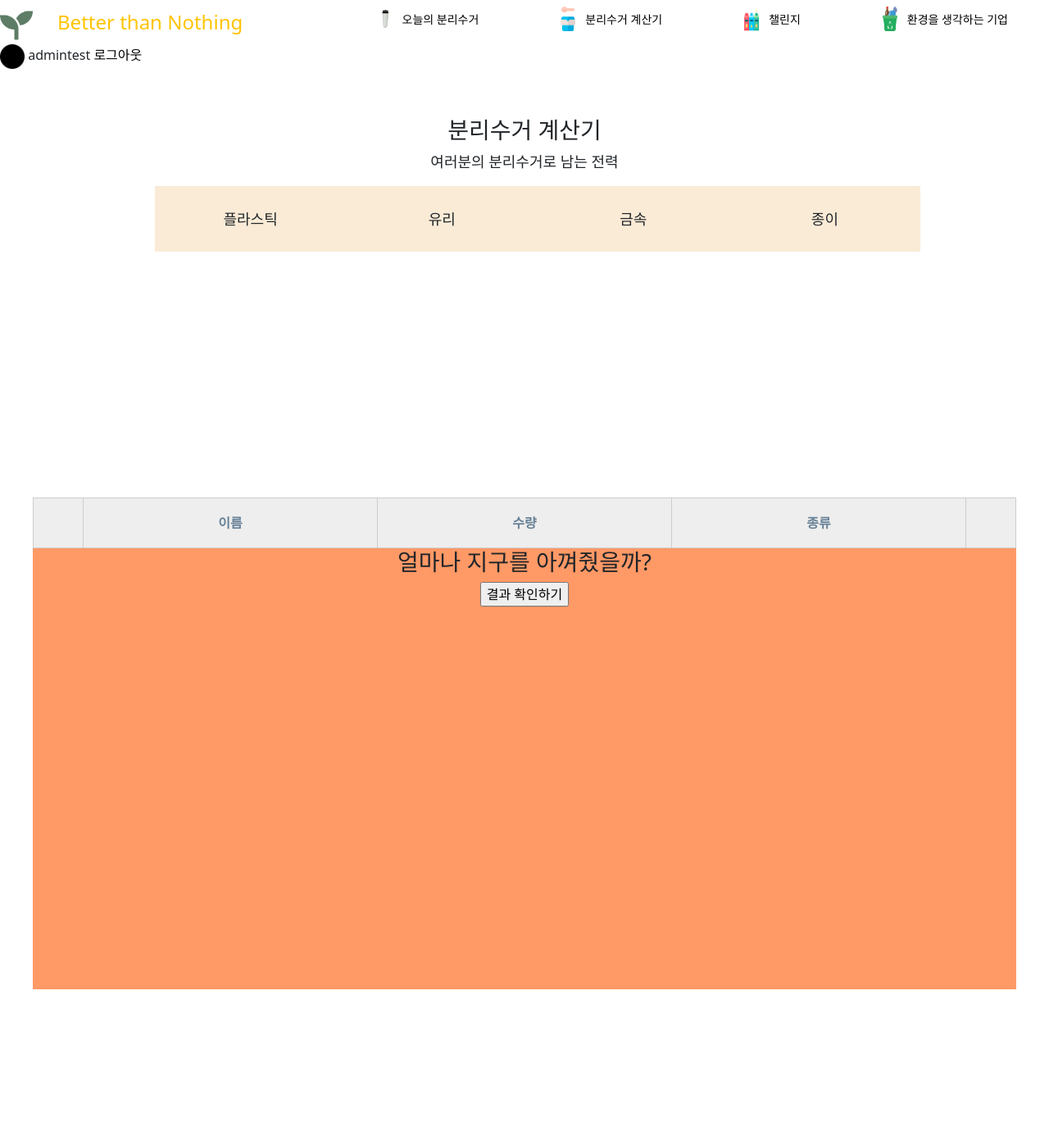
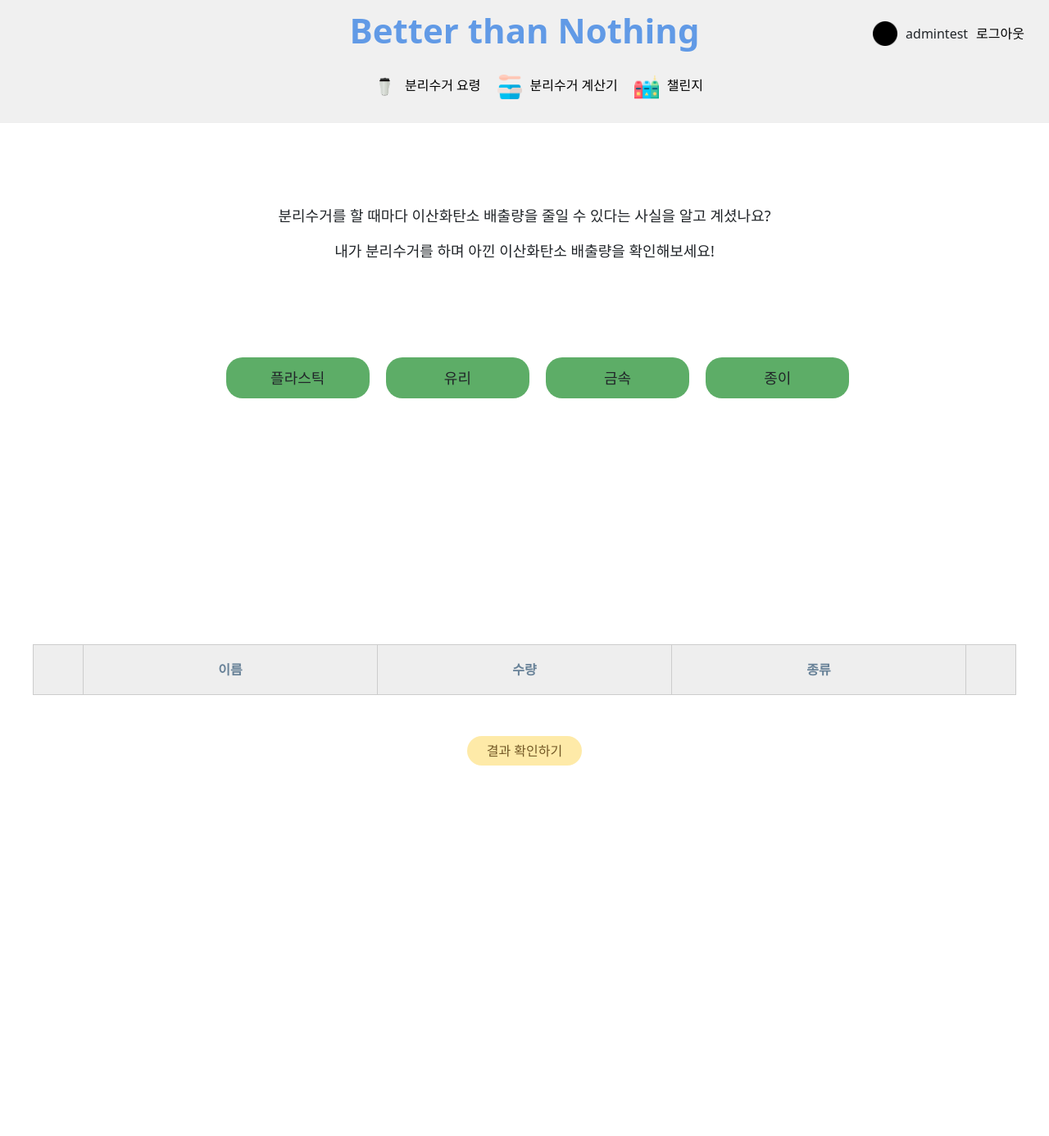
Before and after one commit to AlwaysBeMyDay1/Betterthannothing, a Django app: page /calculator/ in a window 1280 px wide. Shown: the whole page at 82% size. Before the commit the page ends 1207 px from the top, so only its background shows below. Run offline with Django 3.2, Linux system fonts and the light colour scheme; a user stored in the database is signed in; lists and menus that the app fills with data are empty.

Commit message:
navbar / calculator css

```diff
--- a/instruction/static/way.css
+++ b/instruction/static/way.css
@@ -1,6 +1,6 @@
 body {
     color: #555;
-    background: #eeeeee;
+    /* background: #eeeeee; */
     margin:0;
     padding: 0;
     box-sizing: border-box;}
@@ -40,14 +40,14 @@ body {
     border: 1px solid transparent;}
 
   label:hover {
-    color: #2e9cdf;
+    color: #2e7c46;
     cursor: pointer;}
 
   /* input 클릭시, label 스타일 */
   input:checked + label {
     color: #555;
     border: 1px solid #ddd;
-    border-top: 2px solid #2e9cdf;
+    border-top: 2px solid #2e7c46;
     border-bottom: 1px solid #ffffff;}
 
   #tab1:checked~#content1,
--- a/mainapp/static/css/mainstyle.css
+++ b/mainapp/static/css/mainstyle.css
@@ -60,79 +60,85 @@ p {
   font-size: 18px;
 }
 
-/* HTML */
-
-#navbar_top {
-  align-items: center;
-  text-align: center;
-
-  padding: 5px 50px;
-  display: flex;
-  justify-content: space-between;
-}
-
-.main__icon {
-  align-items: center;
-  display: flex;
-
-}
-
-.main__icon img {
-  margin-right: 30px;
-  width: 40px;
-  height: 40px;
-}
-
-.main__icon h1 {
-  color: rgb(255, 196, 0);
-  font-size: 24px;
+button{
+  background: none;
+  border: none;
 }
 
 
-.navbar ul {
-  display: flex;
+/* HTML */
+#main_nav {
+  width:100%;
+height: 150px;
+background-color: #f0f0f0;
+display: flex;
+flex-direction: column;
+justify-content: center;
+align-items: center;
+border-bottom: 1px solid #eeeeee;
 }
 
-.navbar ul li {
-  margin: 0 50px;
-  font-size: 14px;
+.navbar_top{
+  align-items: center;
+  display:flex;
+  flex-direction: row;
+  margin-bottom: 20px;
 }
 
-.navbar ul a {
-  justify-content: center;
-  align-items: center;
-  display: flex;
+.navbar_top .title{
+  position: relative;
+}
+.navbar_top .title a h1{
+  font-size:42px;
+  font-weight:bolder;
+  color:var(--blue-main--);
 }
 
-.navbar ul a img {
-  padding-right: 12px;
+.user__profile{
+  display:flex;
+  flex-direction: row;
+  align-items: center;
+  position: absolute;
+  right: 20px;
+  margin:0;
 }
 
-.navbar ul li img {
-  width: 30px;
-  height: 30px;
+.user__profile a{
+  padding: 10px;
+}
+.user__profile a img{
+  width:30px;
+  height:30px;
 }
 
-.navbar ul li a p {
-  font-size: 14px;
+.nav_categories ul{
+  display:flex;
+  flex-direction: row;
+  text-align: center;
 }
 
-.user__profile img {
-  width: 30px;
-  height: 30px;
+.nav_categories ul li{
+  padding: 0 10px;
+}
+.nav_categories ul li a img{
+  width:30px;
+  height:30px;
+  margin-right: 10px;
 }
 
 /* section */
 
+/* .main  */
 .main {
+  margin-top:80px;
   display: flex;
   flex-direction: column;
   justify-content: center;
   align-items: center;
 }
 
-/* .main  */
 .out {
+  margin-top: 80px;
   position: relative;
   display: flex;
   flex-direction: column;
@@ -198,7 +204,7 @@ p {
   z-index: 1;
   position: absolute;
   top: 300px;
-  width: 100em;
+  width: 100rem;
   height: 200px;
   background-color: rgb(136, 90, 38);
   border-radius: 100% 100% 0px 0px;
@@ -213,14 +219,14 @@ p {
   justify-content: center;
 }
 
-/* category */
+/* calculator */
 .cal__title {
-  margin-top: 50px;
+  margin: 100px 0;
   text-align: center;
 }
 
 .item__list {
-  height: 80px;
+  height: 50px;
 }
 
 .item__list .main {
@@ -231,14 +237,22 @@ p {
 
 .item__list .main>li {
   float: left;
-  width: 20%;
-  height: 80px;
+  margin: 0 10px;
+  width: 15%;
+  height: 50px;
   line-height: 50px;
   display: flex;
   font-size: 18px;
   justify-content: center;
   align-items: center;
-  background-color: antiquewhite;
+  border-radius: 20px;
+  background-color: var(--green-main--);
+  transition: 300ms;
+}
+
+.item__list .main>li:hover{
+  background: var(--green-5--);
+  color:white;
 }
 
 .item__list .main>li:hover .menu {
@@ -248,7 +262,7 @@ p {
 .item__list .menu {
   position: absolute;
   padding-top: 95px;
-  top: 80px;
+  top: 50px;
   left: 0;
   width: 100%;
   display: flex;
@@ -281,7 +295,7 @@ p {
 }
 
 .item__list .sub li button:hover {
-  color: orangered;
+  color: var(--begie-5--);
 }
 
 ul.main {
@@ -289,7 +303,6 @@ ul.main {
   flex-direction: row;
 }
 
-/* Peek__items */
 .peek__items {
   justify-content: center;
   position: relative;
@@ -299,7 +312,6 @@ ul.main {
 .bucket {
   width: 1200px;
   height: 600px;
-  background-color: #f96;
 }
 
 .item__table {
@@ -310,8 +322,7 @@ ul.main {
   border-collapse: collapse;
 }
 
-.item__table th,
-.item__table td {
+.item__table th{
   color: #678197;
   text-align: center;
   border-right: 1px solid #cccccc;
@@ -326,11 +337,46 @@ ul.main {
 
 .item__table tr {
   background-color: #fff;
+  text-align: center;
 }
 
 .item__table tr:ntn-child(odd) {
   background-color: #eefafd;
   ;
+}
+
+.item_name_input, input[type=number]{
+  border:none;
+  text-align: center;
+}
+
+.item__table input[type=button]{
+  background: none;
+  font-size:14px;
+  border : none;
+}
+
+.item__table input[type=button]:hover{
+  color:var(--green-5--);
+}
+
+.bucket form input[type=submit]{
+  color:var(--begie-5--);
+  margin-top: 50px;
+  width: 140px;
+  height: 36px;
+  background:var(--yellow-3--);
+  border:none;
+  border-radius: 20px;
+  transition: 300ms;
+}
+
+.bucket form input[type=submit]:hover{
+  color:var(--begie-5--);
+  background: var(--yellow-main--);
+}
+.total{
+  margin-top: 50px;
 }
 
 /* chhome */
@@ -435,8 +481,12 @@ ul.main {
 }
 
 .chinfo_top {
+  border-radius: 30px;;
+  margin:0 auto;
+  align-items: center;
+  margin-top:32px;
   padding: 50px 0;
-  width: 100%;
+  width: 80%;
   height: 540px;
   background: var(--begie-2--);
 }
--- a/templates/base.html
+++ b/templates/base.html
@@ -25,20 +25,13 @@
 
 <body>
     <header>
-
-        <div class="navbar">
-            <div class="main__icon">
+        <div id="main_nav">
+            <div class="navbar_top">
+                <div class="title">
                     <a href="{% url 'home'%}">
-                    <img src="{% static 'img/sprout.png' %}">
+                        <h1>Better than Nothing</h1>
                     </a>
-                <h1>Better than Nothing</h1>
                 </div>
-            <ul>
-                <li><a href="{% url 'instruction:way' %}"><img src="{% static 'img/tumbler.png' %}">오늘의 분리수거</a></li>
-                <li><a href="{% url 'calculator:home' %}"><img src="{% static 'img/lunch_box.png' %}">분리수거 계산기</a></li>
-                <li><a href="{% url 'challenge:chhome' %}"><img src="{% static 'img/cycle_box.png' %}">챌린지</a></li>
-                <li><a href=""><img src="{% static 'img/recycle.png' %}">환경을 생각하는 기업</a></li>
-            </ul>
                 {% if user.is_authenticated %}
                 <div class="user__profile">
                     <a href="{% url 'common:profile' user.id %}">
@@ -56,6 +49,16 @@
                 </div>
                 {% endif %}
             </div>
+            <div class="nav_categories">
+                <ul>
+                    <li><a href="{% url 'instruction:way' %}"><img src="{% static 'img/tumbler.png' %}">분리수거 요령</a>
+                    </li>
+                    <li><a href="{% url 'calculator:home' %}"><img src="{% static 'img/lunch_box.png' %}">분리수거 계산기</a>
+                    </li>
+                    <li><a href="{% url 'challenge:chhome' %}"><img src="{% static 'img/cycle_box.png' %}">챌린지</a></li>
+                </ul>
+            </div>
+        </div>
     </header>
     <section id="container">
         {% block content %}
--- a/templates/calculator/peek.html
+++ b/templates/calculator/peek.html
@@ -7,8 +7,8 @@
 
 {% block content %}
 <div class="cal__title">
-    <h3>분리수거 계산기</h3>
-    <p>여러분의 분리수거로 남는 전력</p>
+    <p>분리수거를 할 때마다 이산화탄소 배출량을 줄일 수 있다는 사실을 알고 계셨나요?</p>
+    <p>내가 분리수거를 하며 아낀 이산화탄소 배출량을 확인해보세요!</p>
 </div>
 <div class="item__list">
     <ul class="main">
@@ -123,7 +123,7 @@
         <form action="{% url 'calculator:result' %}" method="POST">
             {% csrf_token %}
             <table class="item__table" border="0" cellspacing="0" cellpadding="0" id="items_table">
-                <thead bgcolor="#C8E3FF">
+                <thead>
                     <th scope="col">&nbsp;</th>
                     <th scope="col">이름</th>
                     <th scope="col">수량</th>
@@ -133,9 +133,6 @@
                 <tbody id='table-body'>
                 </tbody>
             </table>
-            <div class="total">
-                <h3>얼마나 지구를 아껴줬을까?</h3>
-            </div>
             <input type="submit" value="결과 확인하기">
         </form>
     </div>
--- a/templates/instruction/way.html
+++ b/templates/instruction/way.html
@@ -9,7 +9,6 @@
 {% block content %}
 
 <link rel="stylesheet" type="text/css" href="{% static 'way.css' %}">
-<h1> 분리수거 요령 </h1>
 <div class="tabmain">
     <input id="tab1" type="radio" name="tabs" checked>
     <label for="tab1">종이류</label>
```
Also changed, not shown: db.sqlite3. Lines whose indentation alone changed are shown as unchanged.
